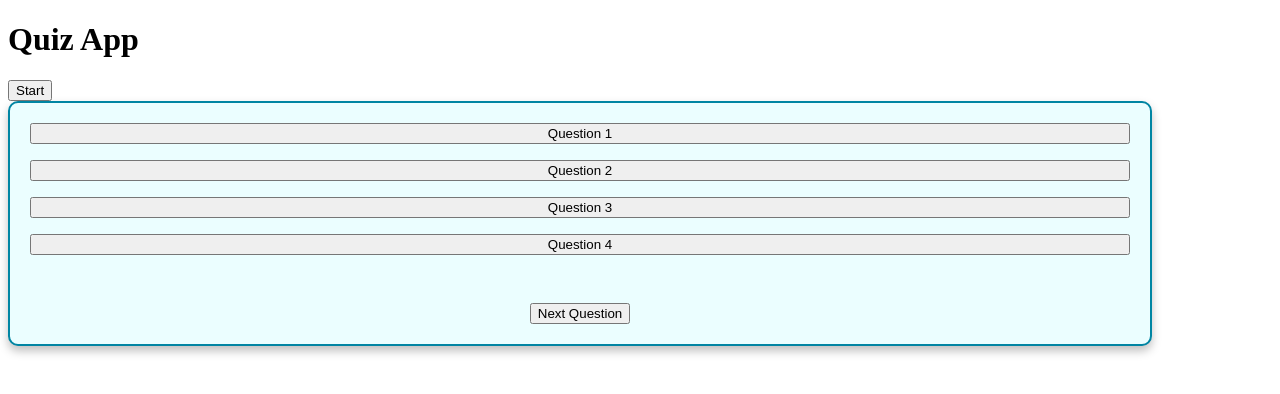
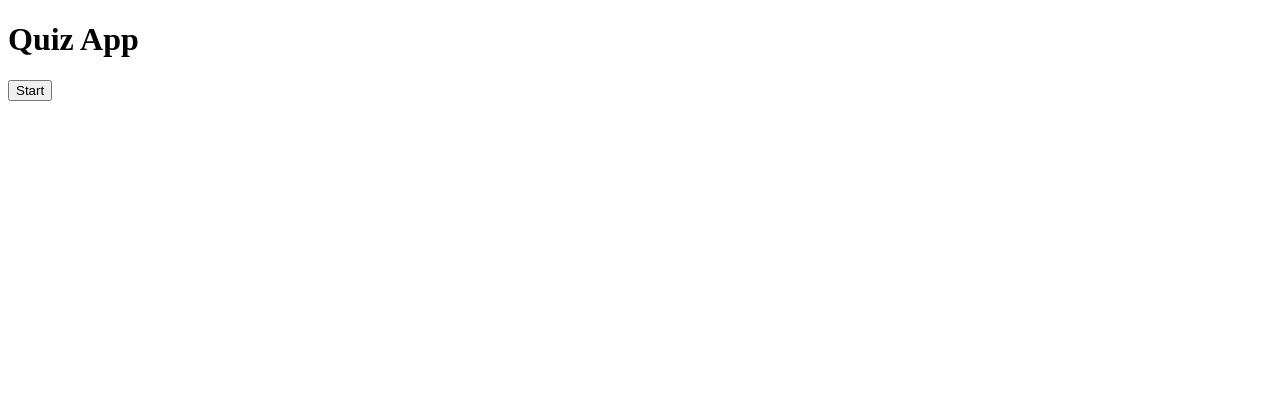
Before and after one commit to muhammadumarfarooq/react-quiz-app-typescript, a React (Create React App) app: page / in a window 1280 px wide. Shown: the top 394 px of the page. Built offline with nearby package versions, Linux system fonts and the light colour scheme.

Commit message:
rendering questions

```diff
--- a/src/App.tsx
+++ b/src/App.tsx
@@ -8,9 +8,9 @@ const App: React.FC = () => {
   const [gameOver, setGameOver] = useState(true);
   const [loading, setLoading] = useState(false);
   const [questions, setQuestions] = useState<Question[]>([]);
+  const [questionNumber, setQuestionNumber] = useState(0);
   const [score, setScore] = useState(0);
   const [userAnswers, setUserAnswers] = useState([]);
-  const [number, setNumber] = useState(0);
 
   const handleStartQuiz = async () => {
     setGameOver(false);
@@ -21,16 +21,32 @@ const App: React.FC = () => {
     setQuestions(newQuestions);
     setScore(0);
     setUserAnswers([]);
-    setNumber(0);
+    setQuestionNumber(0);
     setLoading(false);
   };
+
+  const handleNextQuestion = () => {
+    const nextQuestion = questionNumber + 1;
+    if ( nextQuestion === TOTAL_QUESTIONS ) {
+      setGameOver(true);
+    } else {
+      setQuestionNumber(nextQuestion);
+    }
+  };
+
+
   return (
     <div className="App">
       <h1>Quiz App</h1>
       {gameOver && <button onClick={handleStartQuiz}>Start</button>}
       {!gameOver && <h2>Score: 0</h2>}
       {loading && <p>Loading Questions...</p>}
-      <QuestionCard totalQuestions={TOTAL_QUESTIONS}/>
+      {!loading && !gameOver && <QuestionCard
+        totalQuestions={TOTAL_QUESTIONS}
+        question={questions[ questionNumber ].question}
+        answers={questions[questionNumber].answers}
+        handleNextQuestion={handleNextQuestion}
+      />}
     </div>
   );
 }
--- a/src/components/QuestionCard.tsx
+++ b/src/components/QuestionCard.tsx
@@ -3,19 +3,27 @@ import './styles/question-card.css';
 
 interface Props {
   totalQuestions: number
+  question: string
+  handleNextQuestion: HandleNextQuestion
+  answers: string[]
 }
 
-const QuestionCard: React.FC<Props> = () => {
+const QuestionCard: React.FC<Props> = ({ totalQuestions, question, handleNextQuestion, answers }) => {
+  console.log(answers);
   return (
     <div className="question-card">
+      <p>{`${1}/${totalQuestions}`}</p>
+      <p>{question}</p>
       <div className="question-card--btn-wrappers">
-        <button className="answer-btn">Question 1</button>
-        <button className="answer-btn">Question 2</button>
-        <button className="answer-btn">Question 3</button>
-        <button className="answer-btn">Question 4</button>
+        {
+          answers.map(answer =>
+            <button key={answer} className="answer-btn">{answer}</button>
+          )
+        }
+
       </div>
 
-      <button>Next Question</button>
+      <button onClick={handleNextQuestion}>Next Question</button>
 
     </div>
   );
--- a/src/types.d.ts
+++ b/src/types.d.ts
@@ -11,3 +11,4 @@ interface Question {
 
 //Functions
 type FetchQuizQuestions = (amount: number, difficulty: string) => Promise<Question[]>;
+type HandleNextQuestion = () => void
```
